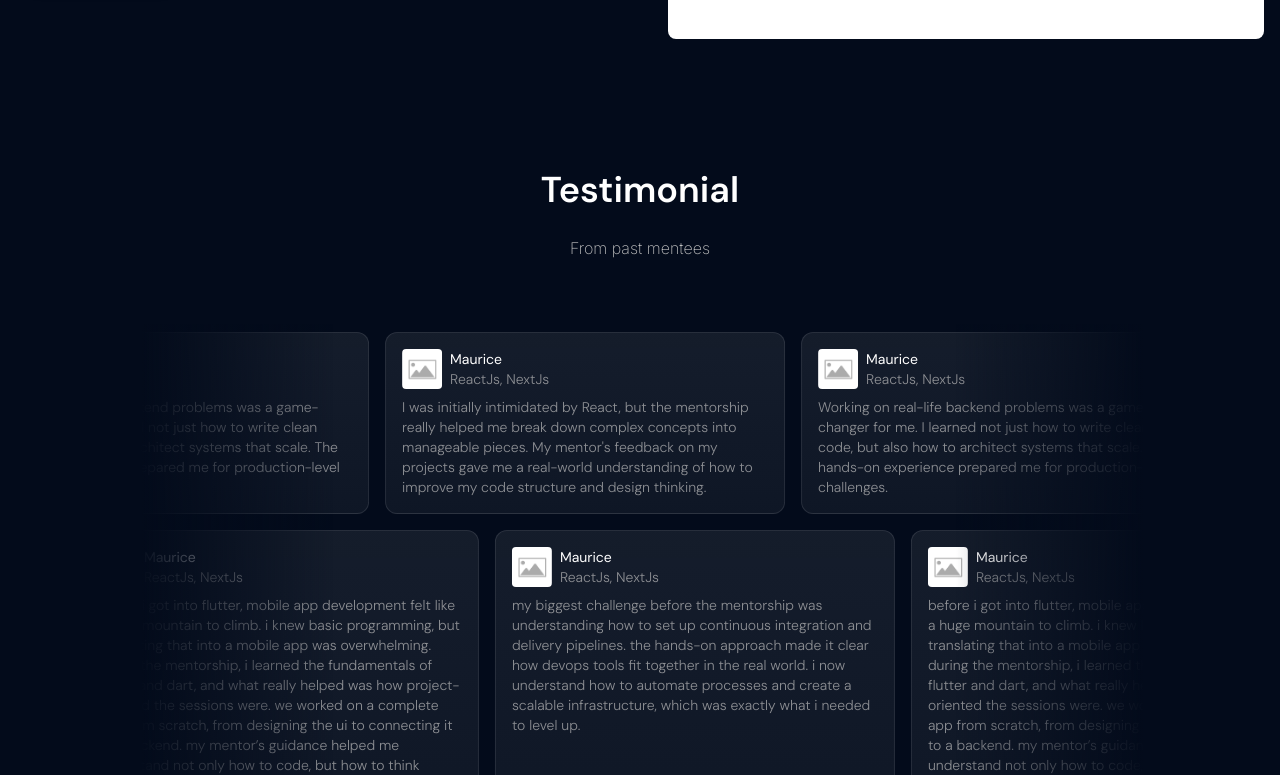
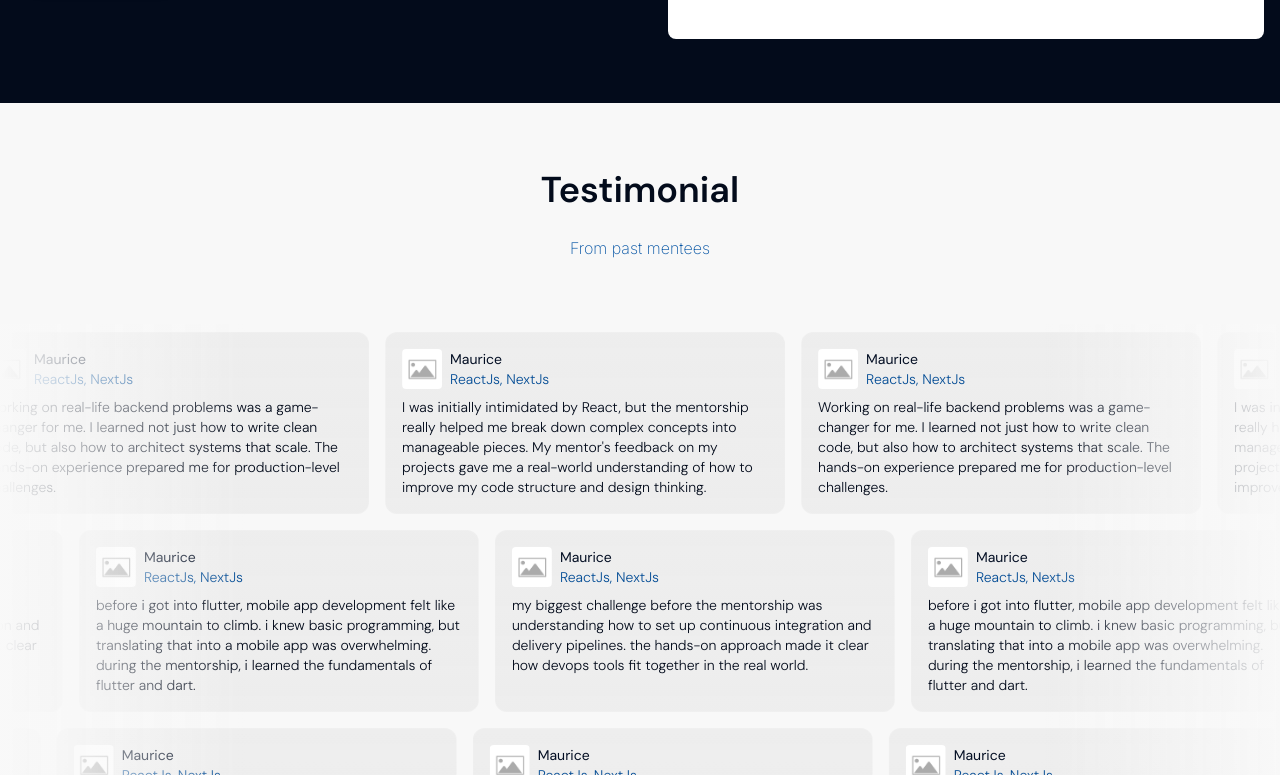
Before and after one commit to i-sentry/i-sentry-platform, a Next.js app: page /talents in a window 1280 px wide. Shown: the part 2245-3020 px from the top of the page. Built offline with nearby package versions, Linux system fonts and the light colour scheme.

Commit message:
Update to forum and testimonial section

```diff
--- a/app/globals.css
+++ b/app/globals.css
@@ -81,6 +81,15 @@
   .PhoneInputCountry .PhoneInputCountrySelectArrow {
     --PhoneInputCountrySelectArrow-color: #fff !important;
   }
+
+  .forum .react-tweet-theme {
+    --tweet-body-font-size: 0.875rem;
+    --tweet-body-font-weight: 300;
+  }
+
+  .forum .react-tweet-theme {
+    @apply m-0 max-w-full bg-transparent hover:bg-transparent;
+  }
 }
 
 .transition-enter {
--- a/app/projects/[slug]/page.tsx
+++ b/app/projects/[slug]/page.tsx
@@ -20,7 +20,7 @@ type ComponentProps = {
 
 const ProjectDetails: React.FC<ComponentProps> = ({ params }) => {
   const [project, setProject] = useState<IProject>();
-  const [projects, setProjects] = useState<IProject>();
+  const [projects, setProjects] = useState<IProject[]>([]);
   const [loading, setLoading] = useState<boolean>();
 
   useEffect(() => {
@@ -77,7 +77,7 @@ const ProjectDetails: React.FC<ComponentProps> = ({ params }) => {
                     </h2>
                     <div className="flex flex-wrap items-center gap-3">
                       <EachElement
-                        of={project?.services}
+                        of={project?.services as string[]}
                         render={(tag: string) => (
                           <Badge
                             key={tag}
@@ -96,7 +96,7 @@ const ProjectDetails: React.FC<ComponentProps> = ({ params }) => {
                     </h2>
                     <div className="flex items-center gap-3">
                       <EachElement
-                        of={project?.tools}
+                        of={project?.tools as string[]}
                         render={(tool: string) => (
                           <Badge
                             key={tool}
@@ -152,6 +152,8 @@ const ProjectDetails: React.FC<ComponentProps> = ({ params }) => {
               {/* OTHER PROJECT IMAGES */}
               <div className="mt-20 flex flex-wrap justify-center gap-6">
                 <EachElement
+                  // eslint-disable-next-line @typescript-eslint/ban-ts-comment
+                  // @ts-ignore
                   of={project?.image}
                   render={(img: { asset: { url: string } }, index: number) => (
                     <Image
--- a/components/about-comps/CoreTeam.tsx
+++ b/components/about-comps/CoreTeam.tsx
@@ -1,3 +1,5 @@
+
+
 import React, { useEffect, useState } from "react";
 import EachElement from "@/components/widgets/list_rendering";
 import { StaticImport } from "next/dist/shared/lib/get-img-props";
@@ -8,7 +10,7 @@ import { fetchCoreTeam } from "@/sanity/lib/fetchDatas";
 import { Skeleton } from "@/components/ui/skeleton";
 
 const CoreTeam = () => {
-  const [data, setData] = useState();
+  const [data, setData] = useState([]);
   const [loading, setLoading] = useState<boolean>();
 
   useEffect(() => {
--- a/components/home-comps/review_card.tsx
+++ b/components/home-comps/review_card.tsx
@@ -17,7 +17,7 @@ const ReviewCard = ({
   return (
     <figure
       className={cn(
-        "relative w-64 cursor-pointer overflow-hidden rounded-xl border border-[#FAFAFA]/10 bg-stats p-4",
+        "relative w-64 cursor-pointer overflow-hidden rounded-xl border border-[#FAFAFA]/10 bg-stats p-4 duration-300 ease-linear group-data-[theme=light]:bg-[#EDEDED]",
         className,
       )}
     >
@@ -30,15 +30,15 @@ const ReviewCard = ({
           src={img}
         />
         <div className="flex flex-col">
-          <figcaption className="font-dm-sans text-sm font-normal text-white">
+          <figcaption className="font-dm-sans text-sm font-normal text-white duration-300 ease-linear group-data-[theme=light]:text-primary-800">
             {name}
           </figcaption>
-          <p className="font-dm-sans text-sm font-light text-[#C2C2C2B2]">
+          <p className="font-dm-sans text-sm font-light text-[#C2C2C2B2] duration-300 ease-linear group-data-[theme=light]:text-secondary-600">
             {username}
           </p>
         </div>
       </div>
-      <blockquote className="mt-2 text-sm font-light text-[#C2C2C2B2]">
+      <blockquote className="mt-2 text-sm font-light text-[#C2C2C2B2] duration-300 ease-linear group-data-[theme=light]:text-primary-900">
         {body}
       </blockquote>
     </figure>
--- a/components/home-comps/testimonials.tsx
+++ b/components/home-comps/testimonials.tsx
@@ -1,12 +1,8 @@
 "use client";
-import React from "react";
+import React, { useEffect, useRef } from "react";
 import Marquee from "../ui/marquee";
 import ReviewCard from "./review_card";
 import Placeholder from "@/public/images/placeholder.png";
-import { useGSAP } from "@gsap/react";
-import gsap from "gsap";
-import { ScrollTrigger } from "gsap/all";
-gsap.registerPlugin(ScrollTrigger);
 
 const reviews = [
   {
@@ -24,13 +20,13 @@ const reviews = [
   {
     name: "Maurice",
     username: "ReactJs, NextJs",
-    body: "before i got into flutter, mobile app development felt like a huge mountain to climb. i knew basic programming, but translating that into a mobile app was overwhelming. during the mentorship, i learned the fundamentals of flutter and dart, and what really helped was how project-oriented the sessions were. we worked on a complete app from scratch, from designing the ui to connecting it to a backend. my mentor’s guidance helped me understand not only how to code, but how to think through the entire app development process. today, i can proudly say i’ve built apps that are live on the play store.",
+    body: "before i got into flutter, mobile app development felt like a huge mountain to climb. i knew basic programming, but translating that into a mobile app was overwhelming. during the mentorship, i learned the fundamentals of flutter and dart.",
     img: Placeholder,
   },
   {
     name: "Maurice",
     username: "ReactJs, NextJs",
-    body: "my biggest challenge before the mentorship was understanding how to set up continuous integration and delivery pipelines. the hands-on approach made it clear how devops tools fit together in the real world. i now understand how to automate processes and create a scalable infrastructure, which was exactly what i needed to level up.",
+    body: "my biggest challenge before the mentorship was understanding how to set up continuous integration and delivery pipelines. the hands-on approach made it clear how devops tools fit together in the real world. ",
     img: Placeholder,
   },
 ];
@@ -39,44 +35,58 @@ const firstRow = reviews.slice(0, reviews.length / 2);
 const secondRow = reviews.slice(reviews.length / 2);
 
 const Testimonials = () => {
-  useGSAP(() => {
-    gsap.from(".review-title", {
-      opacity: 0,
-      duration: 2,
-      stagger: {
-        amount: 0.5,
-        from: "start",
+  const sectionRef = useRef(null);
+
+  useEffect(() => {
+    const sectionElement = sectionRef.current;
+
+    const observer = new IntersectionObserver(
+      (entries) => {
+        const entry = entries[0];
+        const target = entry.target;
+
+        // when 30% enter the viewport
+
+        if (entry.intersectionRatio >= 0.3) {
+          target.classList.add("light");
+          target.setAttribute("data-theme", "light");
+        }
+
+        // when 50% leave the viewport
+        if (!entry.isIntersecting && entry.intersectionRatio <= 0.5) {
+          target.classList.remove("light");
+          target.setAttribute("data-theme", "dark");
+        }
       },
-      ease: "power2.inOut",
+      {
+        threshold: [0.3, 0.5], // Trigger at 50% entry and 80% exit
+      },
+    );
 
-      scrollTrigger: ".review-title",
-    });
+    if (sectionElement) observer.observe(sectionElement);
 
-    gsap.from(".testimonials", {
-      y: 100,
-      backgroundColor: "",
-      duration: 1,
-      stagger: {
-        amount: 0.5,
-        from: "start",
-      },
-      ease: "power2.inOut",
+    return () => {
+      if (sectionElement) observer.unobserve(sectionElement);
+    };
+  }, []);
 
-      scrollTrigger: ".testimonials",
-    });
-  }, []);
   return (
-    <section className="py-16">
+    <section
+      className="group py-16 pb-0 duration-300 ease-linear data-[theme=light]:bg-[#f8f8f8]"
+      data-theme="dark"
+      ref={sectionRef}
+    >
       <div className="wrapper">
         <div className="mb-16 space-y-6 text-center">
-          <h2 className="review-title text-center text-2xl font-semibold text-white md:text-4xl md:leading-tight">
+          <h2 className="review-title text-center text-2xl font-semibold text-white duration-300 ease-linear group-data-[theme=light]:text-primary-900 md:text-4xl md:leading-tight">
             Testimonial
           </h2>
-          <p className="review-title text-sm font-extralight text-[#C2C2C2] md:text-base">
+          <p className="review-title text-sm font-extralight text-[#C2C2C2] duration-300 ease-linear group-data-[theme=light]:text-secondary-500 md:text-base">
             From past mentees
           </p>
         </div>
-
+      </div>
+      <div className="relative pb-16">
         <div className="testimonials relative flex w-full flex-col items-center justify-center overflow-hidden rounded-lg">
           <Marquee pauseOnHover className="[--duration:20s]">
             {firstRow.map((review, index) => (
@@ -105,12 +115,18 @@ const Testimonials = () => {
               />
             ))}
           </Marquee>
+        </div>
 
-          <div className="pointer-events-none absolute inset-y-0 left-0 hidden w-full bg-reviews sm:block"></div>
-        </div>
+        <div className="group-data-[theme=light]:bg-light pointer-events-none absolute inset-y-0 left-0 hidden w-full scale-x-125 bg-reviews duration-300 sm:block"></div>
       </div>
     </section>
   );
 };
 
 export default Testimonials;
+
+/*
+linear-gradient(90deg,#030B1B_10%,_rgba(3,_11,_27,_0)_25.4%,_rgba(3,_11,_27,_0)_75.3%,_#030B1B_90.4%)",
+
+
+*/
--- a/components/projects-comps/CaseStudies.tsx
+++ b/components/projects-comps/CaseStudies.tsx
@@ -7,7 +7,7 @@ import { fetchCaseStudies } from "@/sanity/lib/fetchDatas";
 import { Skeleton } from "../ui/skeleton";
 
 const CaseStudies = () => {
-  const [data, setData] = useState<{ [x: string]: string }>();
+  const [data, setData] = useState([]);
   const [loading, setLoading] = useState<boolean>();
 
   useEffect(() => {
--- a/components/services-comps/our_projects.tsx
+++ b/components/services-comps/our_projects.tsx
@@ -8,7 +8,7 @@ import { IProject } from "@/utils";
 import Image from "next/image";
 
 const OurProjects = () => {
-  const [data, setData] = useState<{ [x: string]: string }>();
+  const [data, setData] = useState([]);
   const [loading, setLoading] = useState<boolean>();
 
   useEffect(() => {
--- a/components/widgets/list_rendering.tsx
+++ b/components/widgets/list_rendering.tsx
@@ -1,10 +1,19 @@
 /* eslint-disable @typescript-eslint/no-explicit-any */
-import { Children } from "react";
+import { Children, ReactNode } from "react";
 
-const EachElement = ({ render, of }: { render: any; of: any }) => {
-  return Children?.toArray(
-    of?.map((item: any, index: number) => render(item, index)),
-  );
+// const EachElement = ({ render, of }: { render: any; of: any[] }) => {
+//   return Children?.toArray(
+//     of?.map((item: any, index: number) => render(item, index)),
+//   );
+// };
+
+const EachElement = <T,>({ render, of }: EachElementProps<T>) => {
+  return Children.toArray(of?.map((item, index) => render(item, index)));
 };
 
 export default EachElement;
+
+type EachElementProps<T> = {
+  of: T[]; // Array of items
+  render: (item: T, index: number) => ReactNode; // Render function
+};
--- a/package.json
+++ b/package.json
@@ -36,11 +36,13 @@
     "react-hook-form": "^7.53.1",
     "react-icons": "^5.3.0",
     "react-phone-number-input": "^3.4.10",
+    "react-tweet": "^3.2.1",
     "sanity": "^3.64.1",
     "sharp": "^0.33.5",
     "styled-components": "6",
     "tailwind-merge": "^2.5.4",
     "tailwindcss-animate": "^1.0.7",
+    "twitter-api-sdk": "^1.2.1",
     "usehooks-ts": "^3.1.0",
     "yup": "^1.4.0",
     "zustand": "^5.0.0-rc.2"
--- a/tailwind.config.ts
+++ b/tailwind.config.ts
@@ -63,6 +63,8 @@ const config: Config = {
           "linear-gradient(180deg, rgba(250, 250, 250, 0.075) 0%, rgba(244, 244, 244, 0.05) 100%)",
         reviews:
           "linear-gradient(90deg, #030B1B 10%, rgba(3, 11, 27, 0) 25.4%, rgba(3, 11, 27, 0) 75.3%, #030B1B 90.4%)",
+        light:
+          "linear-gradient(90deg, #F8F8F8 10%, rgba(3, 11, 27, 0) 25.4%, rgba(3, 11, 27, 0) 75.3%, #F8F8F8 90.4%)",
         footer1:
           "linear-gradient(180deg, rgba(194, 194, 194, 0.02) 64.5%, rgba(194, 194, 194, 0.1) 95.33%)",
         footer2:
```
Also changed, not shown: app/community-forum/page.tsx (+36 -2 lines), 1 other file (tests, documents, lock files or other folders).
